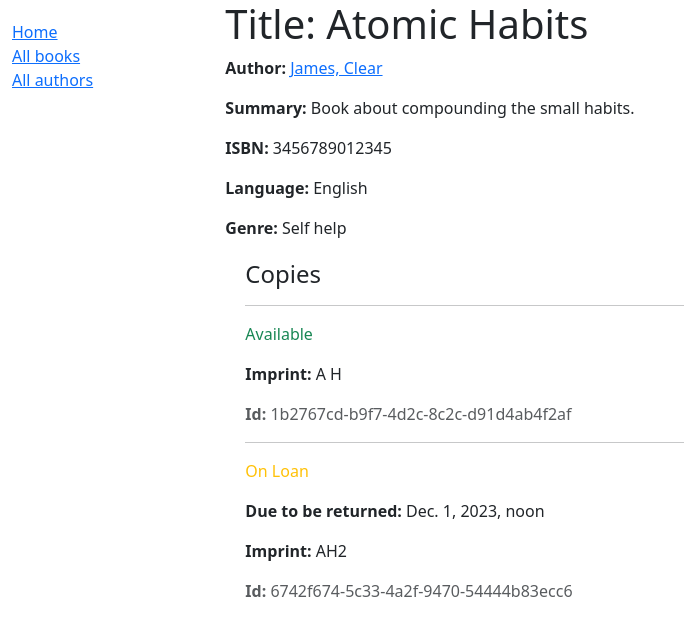
After one commit to amitmodi06/Django-Library-WebApp, a Django app: page /catalog/book/3 in a window 1280 px wide. The commit adds this page. Shown: the top 636 px of the page, without its empty margins (0-684 px from the left). Run offline with Django 4.2, Linux system fonts and the light colour scheme; data comes from the database, SQL or seed files in the repository.

```diff
--- a/catalog/models.py
+++ b/catalog/models.py
@@ -1,4 +1,5 @@
 from django.db import models
+from django.urls import reverse  # To generate URLS by reversing URL patterns
 import uuid
 
 # Create your models here.
@@ -97,6 +98,10 @@ class BookInstance(models.Model):
         """String for representing the Model object."""
         return f'{self.id} ({self.book.title})'
 
+    def get_absolute_url(self):
+        """Returns the url to access a particular book instance."""
+        return reverse("bookinstance-detail", args=[str(self.id)])
+
 
 class Author(models.Model):
     """Model representing an author."""
--- a/catalog/templates/base_generic.html
+++ b/catalog/templates/base_generic.html
@@ -23,7 +23,7 @@
           {% block sidebar %}
             <ul class="sidebar-nav">
               <li><a href="{% url 'index' %}">Home</a></li>
-              <li><a href="">All books</a></li>
+              <li><a href="{% url 'books' %}">All books</a></li>
               <li><a href="">All authors</a></li>
             </ul>
           {% endblock %}
--- /dev/null
+++ b/catalog/templates/catalog/book_detail.html
@@ -0,0 +1,29 @@
+{% extends "base_generic.html" %}
+
+{% block content %}
+  <h1>Title: {{ book.title }}</h1>
+
+  <p><strong>Author:</strong> <a href="">{{ book.author }}</a></p>
+  <!-- author detail link not yet defined -->
+  <p><strong>Summary:</strong> {{ book.summary }}</p>
+  <p><strong>ISBN:</strong> {{ book.isbn }}</p>
+  <p><strong>Language:</strong> {{ book.language }}</p>
+  <p><strong>Genre:</strong> {{ book.genre.all|join:", " }}</p>
+
+  <div style="margin-left:20px;margin-top:20px">
+    <h4>Copies</h4>
+
+    {% for copy in book.bookinstance_set.all %}
+      <hr />
+      <p
+        class="{% if copy.status == 'a' %}text-success{% elif copy.status == 'm' %}text-danger{% else %}text-warning{% endif %}">
+        {{ copy.get_status_display }}
+      </p>
+      {% if copy.status != 'a' %}
+        <p><strong>Due to be returned:</strong> {{ copy.due_back }}</p>
+      {% endif %}
+      <p><strong>Imprint:</strong> {{ copy.imprint }}</p>
+      <p class="text-muted"><strong>Id:</strong> {{ copy.id }}</p>
+    {% endfor %}
+  </div>
+{% endblock %}
--- a/catalog/urls.py
+++ b/catalog/urls.py
@@ -3,5 +3,7 @@ from . import views
 
 
 urlpatterns = [
-    path('', views.index, name="index")
+    path('', views.index, name="index"),
+    path('books/', views.BookListView.as_view(), name='books'),
+    path('book/<int:pk>', views.BookDetailView.as_view(), name='book-detail'),
 ]
--- a/catalog/views.py
+++ b/catalog/views.py
@@ -1,5 +1,6 @@
 from django.shortcuts import render
 from .models import Book, BookInstance, Author, Genre, Language
+from django.views import generic
 
 # Create your views here.
 def index(request):
@@ -29,3 +30,14 @@ def index(request):
 
     # Render the HTML template index.html with the data in the context variable
     return render(request, 'index.html', context=context)
+
+
+
+class BookListView(generic.ListView):
+    """Generic class-based view for a list of books."""
+    model = Book
+
+
+class BookDetailView(generic.DetailView):
+    """Generic class-based detail view for a book."""
+    model = Book
```
Also changed, not shown: catalog/templates/catalog/book_list.html (added, +17 -0 lines).
